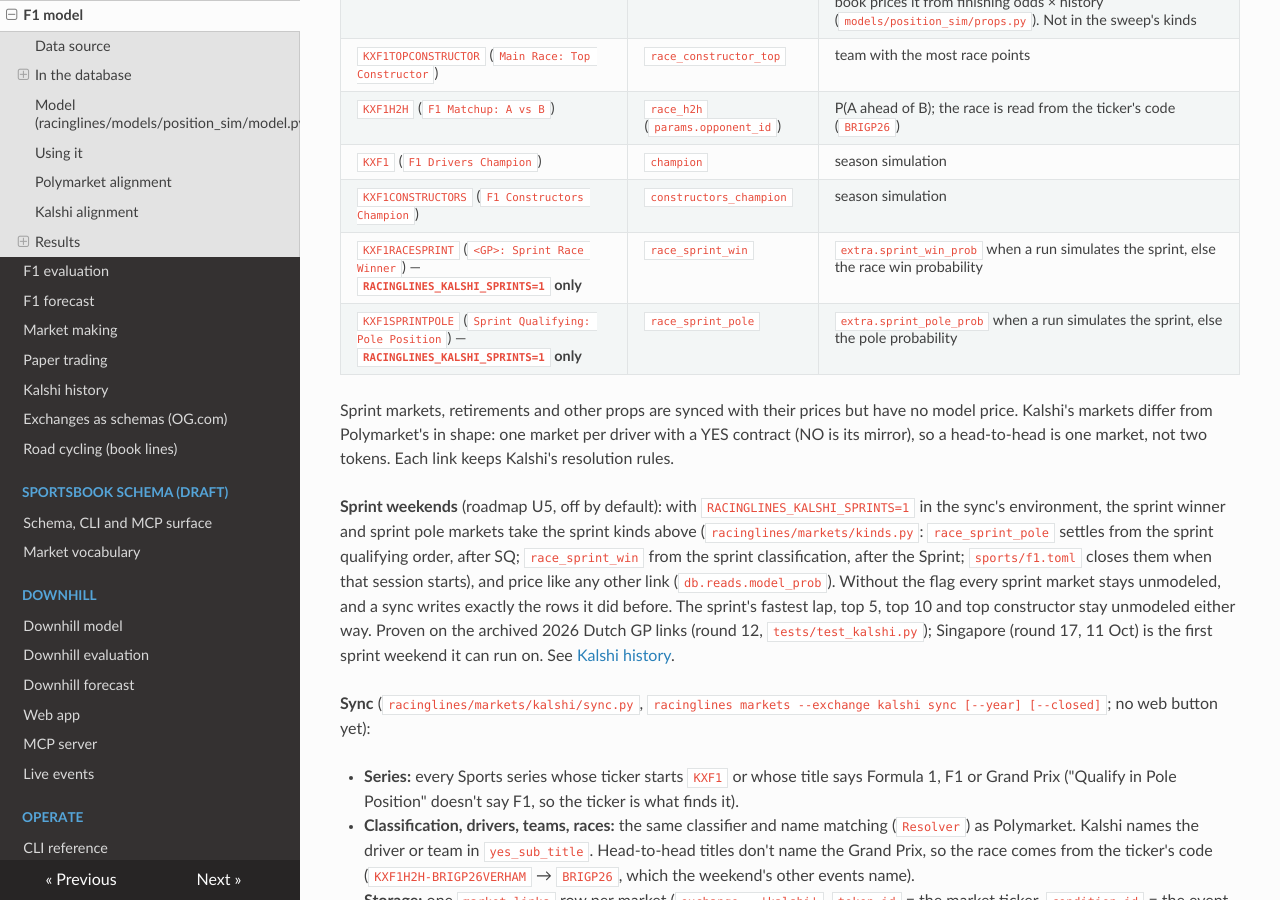
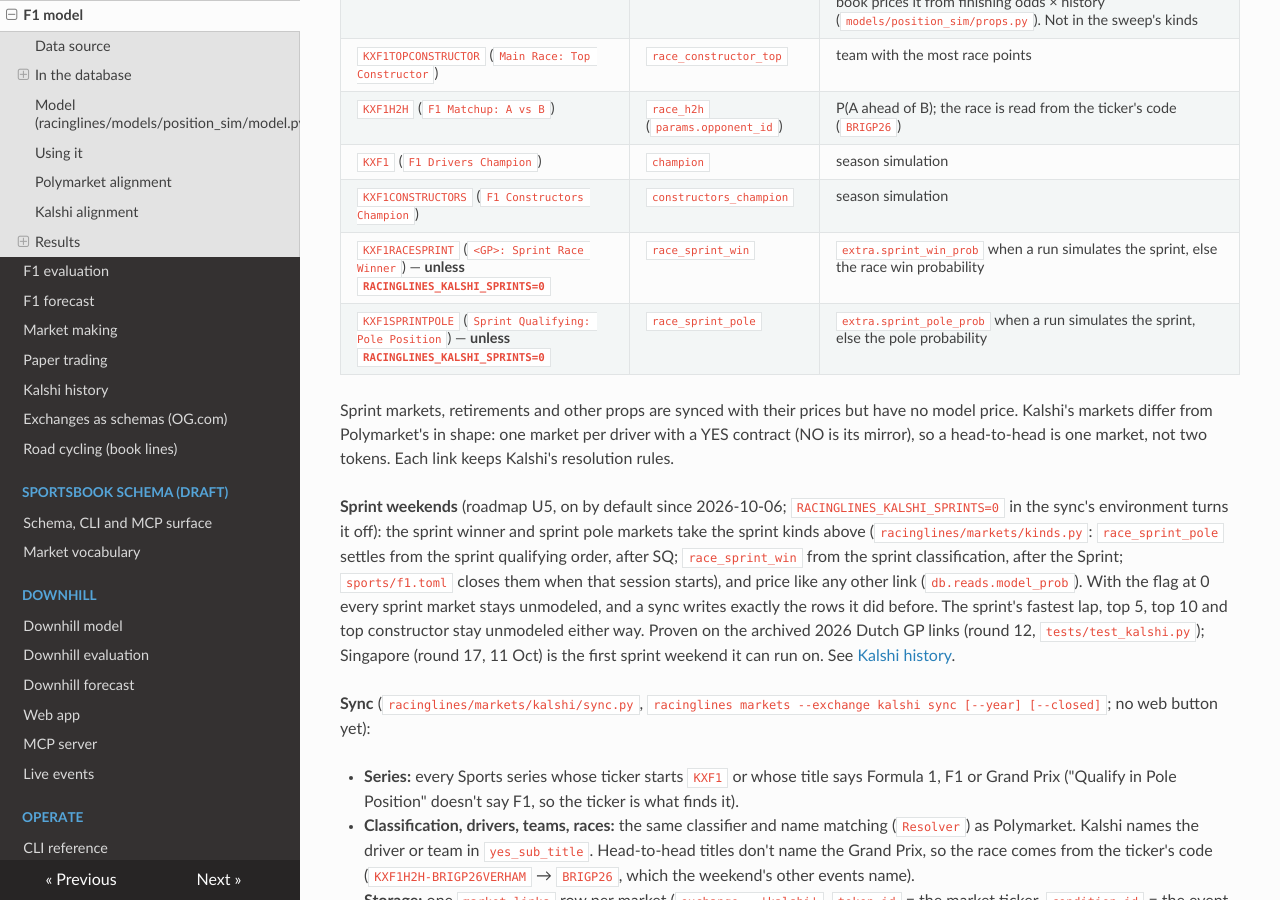
Before and after one commit to lalligagger/racinglines-public, an MkDocs documentation site: the page built from docs/f1.md, in a window 1280 px wide and 900 px high, scrolled down 5790 px. Built offline with MkDocs 1.6.1, drawn with Linux system fonts in a browser that asks for light colours; nearby versions of some CDN libraries.

Commit message:
[data] Kalshi sprint markets on by default: RACINGLINES_KALSHI_SPRINTS=0 turns them off. Owner decision 2026-10-06; sprint winner and sprint pole now classify and price (race-odds stand-in until U13) without setting the flag on the VM.
Co-Authored-By: Claude Opus 5.5 (1M context) <noreply@anthropic.com>
Claude-Session: https://claude.ai/code/session_01UBmkC6vh8Mt1XenLbj9amA

```diff
--- a/docs/f1.md
+++ b/docs/f1.md
@@ -231,17 +231,17 @@ Kalshi lists more F1 markets per weekend than Polymarket. The ones this model pr
 | `KXF1H2H` (`F1 Matchup: A vs B`) | `race_h2h` (`params.opponent_id`) | P(A ahead of B); the race is read from the ticker's code (`BRIGP26`) |
 | `KXF1` (`F1 Drivers Champion`) | `champion` | season simulation |
 | `KXF1CONSTRUCTORS` (`F1 Constructors Champion`) | `constructors_champion` | season simulation |
-| `KXF1RACESPRINT` (`<GP>: Sprint Race Winner`) — **`RACINGLINES_KALSHI_SPRINTS=1` only** | `race_sprint_win` | `extra.sprint_win_prob` when a run simulates the sprint, else the race win probability |
-| `KXF1SPRINTPOLE` (`Sprint Qualifying: Pole Position`) — **`RACINGLINES_KALSHI_SPRINTS=1` only** | `race_sprint_pole` | `extra.sprint_pole_prob` when a run simulates the sprint, else the pole probability |
+| `KXF1RACESPRINT` (`<GP>: Sprint Race Winner`) — **unless `RACINGLINES_KALSHI_SPRINTS=0`** | `race_sprint_win` | `extra.sprint_win_prob` when a run simulates the sprint, else the race win probability |
+| `KXF1SPRINTPOLE` (`Sprint Qualifying: Pole Position`) — **unless `RACINGLINES_KALSHI_SPRINTS=0`** | `race_sprint_pole` | `extra.sprint_pole_prob` when a run simulates the sprint, else the pole probability |
 
 Sprint markets, retirements and other props are synced with their prices but have no model price. Kalshi's markets differ from Polymarket's in shape: one market per driver with a YES contract (NO
 is its mirror), so a head-to-head is one market, not two tokens. Each link keeps Kalshi's resolution rules.
 
-**Sprint weekends** (roadmap U5, off by default): with `RACINGLINES_KALSHI_SPRINTS=1` in the sync's
-environment, the sprint winner and sprint pole markets take the sprint kinds above
+**Sprint weekends** (roadmap U5, on by default since 2026-10-06; `RACINGLINES_KALSHI_SPRINTS=0` in the sync's
+environment turns it off): the sprint winner and sprint pole markets take the sprint kinds above
 (`racinglines/markets/kinds.py`: `race_sprint_pole` settles from the sprint qualifying order, after SQ;
 `race_sprint_win` from the sprint classification, after the Sprint; `sports/f1.toml` closes them when that
-session starts), and price like any other link (`db.reads.model_prob`). Without the flag every sprint market
+session starts), and price like any other link (`db.reads.model_prob`). With the flag at 0 every sprint market
 stays unmodeled, and a sync writes exactly the rows it did before. The sprint's fastest lap, top 5, top 10 and
 top constructor stay unmodeled either way. Proven on the archived 2026 Dutch GP links (round 12,
 `tests/test_kalshi.py`); Singapore (round 17, 11 Oct) is the first sprint weekend it can run on. See
```
Also changed, not shown: docs/cli.md (+1 -1 lines), docs/kalshi-history.md (+3 -3 lines), docs/todo.md (+1 -1 lines), 2 other files.
